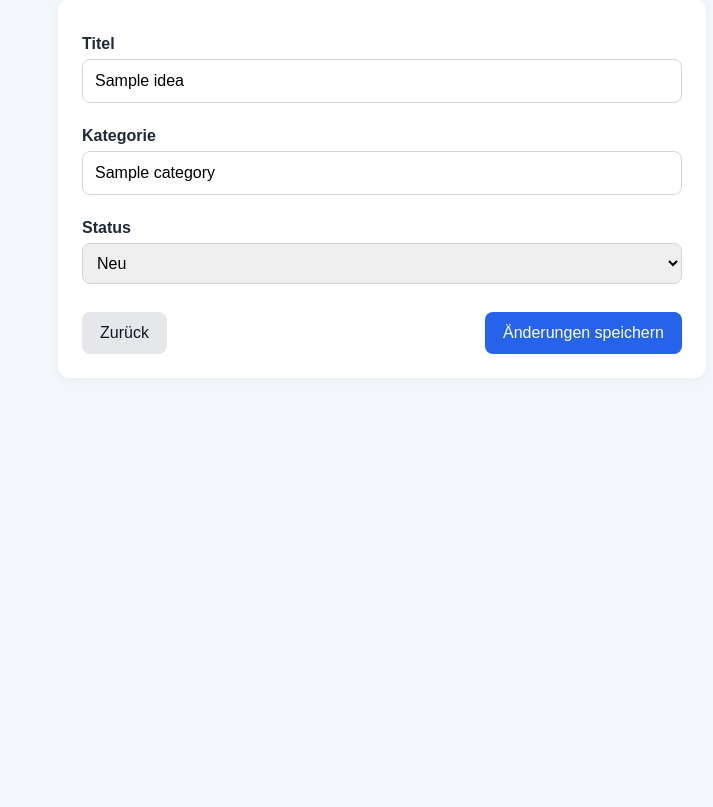
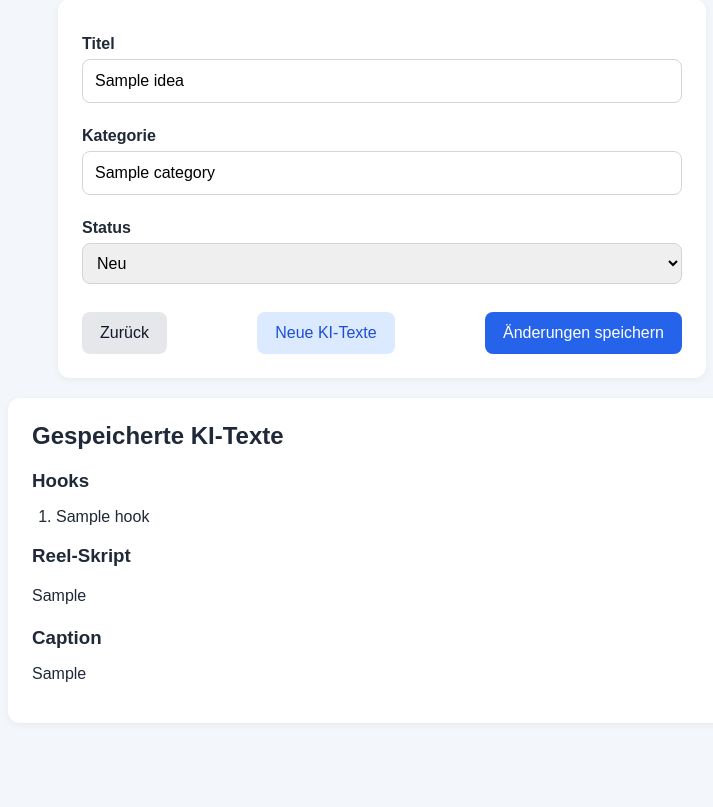
Before and after one commit to infinitusaimarketingforu/faceless-ig-infinitus-ai, a Flask app: template templates/edit.html in a window 1280 px wide. Shown: the part 147-954 px from the top of the page, without its empty margins (258-971 px from the left). Before the commit the page ends 501 px from the top, so only its background shows below. Run offline with Flask 3, Linux system fonts and the light colour scheme; the template is opened without the code that fills it: most values are stand-ins (such as "Sample title", 1, 10 or a date in 2020).

Commit message:
KI-Generierte Inhalte koennen jetzt in Datenbank gespeichert werden

```diff
--- a/app.py
+++ b/app.py
@@ -82,6 +82,16 @@ def generate_ai_content(topic, category):
         return generate_gemini_content(topic, category, api_key)
     except Exception:
         return generate_mock_content(topic, category)
+
+
+def get_saved_hooks(idea):
+    try:
+        hooks = json.loads(idea["generated_hooks"] or "[]")
+    except (TypeError, json.JSONDecodeError):
+        return []
+    return hooks if isinstance(hooks, list) else []
+
+
 def get_db_connection():
     conn = sqlite3.connect(DB_PATH)
     conn.row_factory = sqlite3.Row
@@ -107,6 +117,9 @@ def init_db():
             conn.execute(
                 "ALTER TABLE ideas ADD COLUMN category TEXT NOT NULL DEFAULT 'Allgemein'"
             )
+        for column in ("generated_hooks", "generated_script", "generated_caption"):
+            if column not in columns:
+                conn.execute(f"ALTER TABLE ideas ADD COLUMN {column} TEXT")
 
 
 init_db()
@@ -200,7 +213,12 @@ def edit_idea(id):
     if idea is None:
         return redirect(url_for("index"))
 
-    return render_template("edit.html", idea=idea, statuses=STATUS_ORDER)
+    return render_template(
+        "edit.html",
+        idea=idea,
+        statuses=STATUS_ORDER,
+        saved_hooks=get_saved_hooks(idea),
+    )
 
 
 @app.route("/update_status/<int:id>", methods=["POST"])
@@ -248,5 +266,28 @@ def generate_content(id):
     )
 
 
+@app.route("/save-generated/<int:id>", methods=["POST"])
+def save_generated_content(id):
+    hooks = request.form.getlist("hooks")
+    script = request.form.get("script", "").strip()
+    caption = request.form.get("caption", "").strip()
+
+    if len(hooks) != 3 or not script or not caption:
+        return redirect(url_for("generate_content", id=id))
+
+    conn = get_db_connection()
+    conn.execute(
+        """
+        UPDATE ideas
+        SET generated_hooks = ?, generated_script = ?, generated_caption = ?
+        WHERE id = ?
+        """,
+        (json.dumps(hooks, ensure_ascii=False), script, caption, id),
+    )
+    conn.commit()
+    conn.close()
+    return redirect(url_for("edit_idea", id=id))
+
+
 if __name__ == "__main__":
     app.run(debug=True)
--- a/templates/edit.html
+++ b/templates/edit.html
@@ -26,9 +26,32 @@
 
         <div class="form-actions">
           <a href="{{ url_for('index') }}" class="link-button">Zurück</a>
+          <a href="{{ url_for('generate_content', id=idea['id']) }}" class="link-button subtle">Neue KI-Texte</a>
           <button type="submit">Änderungen speichern</button>
         </div>
       </form>
+
+      {% if idea['generated_script'] or idea['generated_caption'] or idea['generated_hooks'] %}
+        <section class="generated-content">
+          <h2>Gespeicherte KI-Texte</h2>
+          {% if saved_hooks %}
+            <h3>Hooks</h3>
+            <ol class="hook-list">
+              {% for hook in saved_hooks %}
+                <li>{{ hook }}</li>
+              {% endfor %}
+            </ol>
+          {% endif %}
+          {% if idea['generated_script'] %}
+            <h3>Reel-Skript</h3>
+            <p class="script-output">{{ idea['generated_script'] }}</p>
+          {% endif %}
+          {% if idea['generated_caption'] %}
+            <h3>Caption</h3>
+            <p>{{ idea['generated_caption'] }}</p>
+          {% endif %}
+        </section>
+      {% endif %}
     </div>
   </body>
 </html>
```
Also changed, not shown: templates/generate.html (+9 -0 lines), tests/test_app.py (+31 -0 lines).
